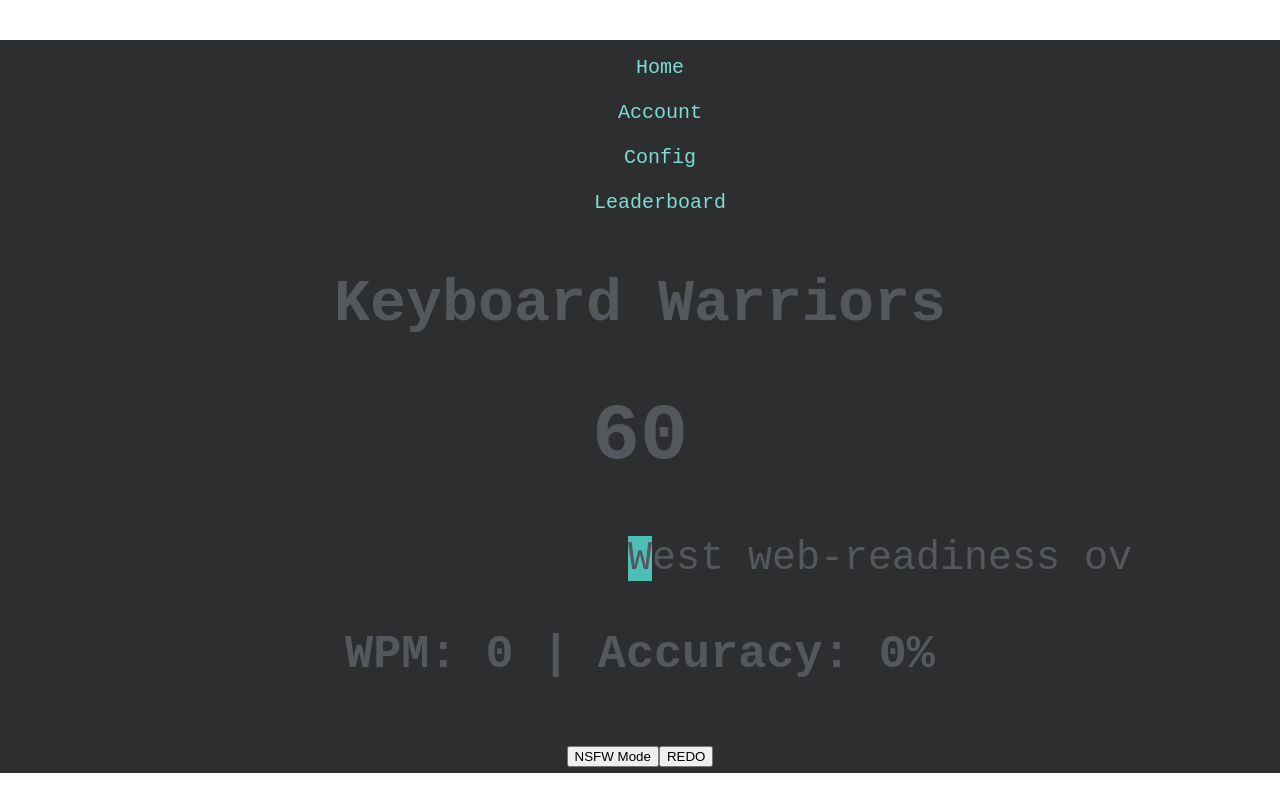
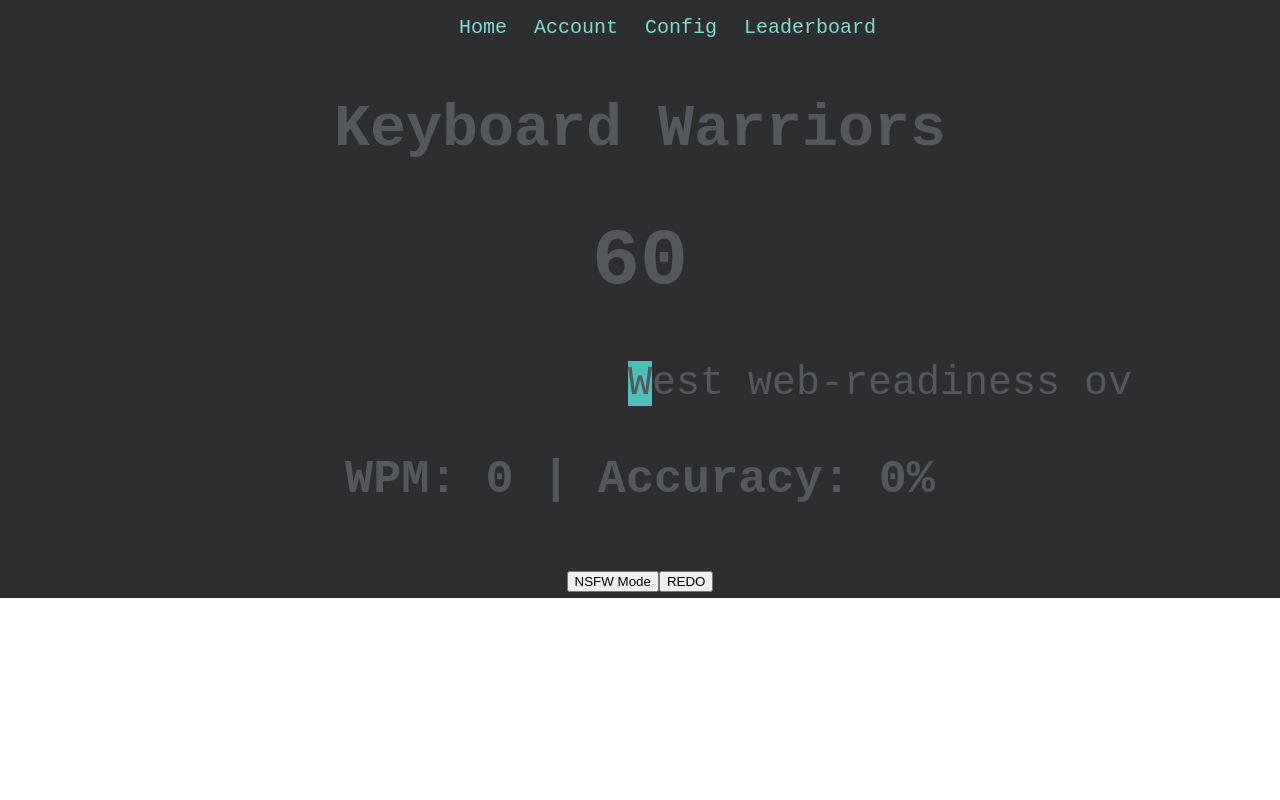
Before and after one commit to goofygoobers/a-dull-boy-types, a React (Create React App) app: page / in a window 1280 px wide. Built offline with nearby package versions, Linux system fonts and the light colour scheme.

Commit message:
fixed nav bar styling

```diff
--- a/package.json
+++ b/package.json
@@ -4,6 +4,7 @@
   "private": true,
   "dependencies": {
     "@fortawesome/fontawesome-free": "^5.15.2",
+    "@material-ui/core": "^4.11.3",
     "@testing-library/jest-dom": "^5.11.9",
     "@testing-library/react": "^11.2.3",
     "@testing-library/user-event": "^12.6.2",
--- a/src/App.css
+++ b/src/App.css
@@ -37,6 +37,13 @@
   color: #7eddd3;
 }
 
-ul {
-  list-style: none; /* Remove default bullets */
+ul { /* Remove default bullets */
+  display: inline;
+  list-style: none;
 }
+
+li {
+  display: inline;
+  /* float: left; */
+  padding-left: 15px;
+}
```
Also changed, not shown: src/App.js (+4 -4 lines), 2 other files (tests, documents, lock files or other folders).
